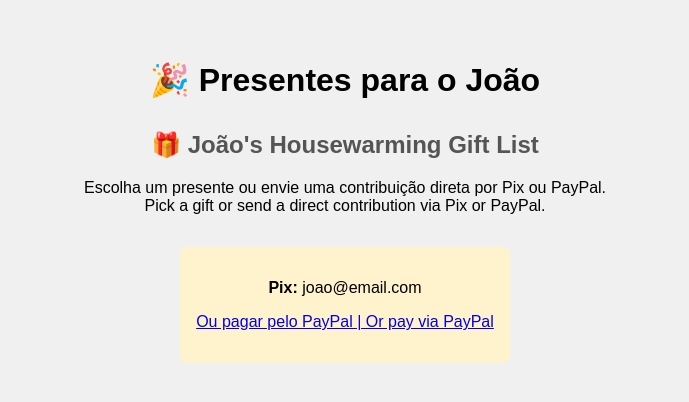
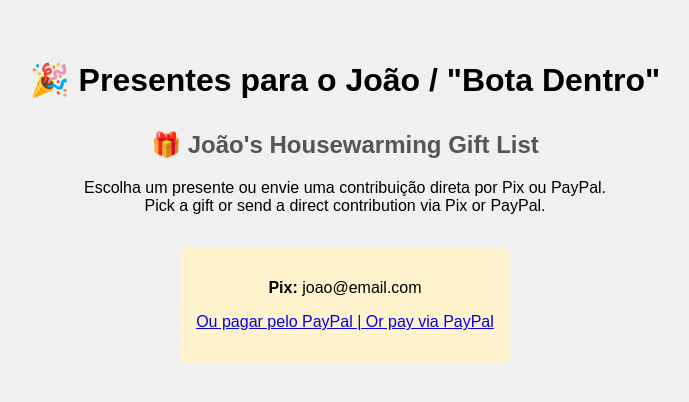
Before and after one commit to ped-veloso/joao-housewarming, a plain HTML site: page index.html in a window 1280 px wide. Shown: the whole page, without its empty margins (295-984 px from the left). Drawn offline with Linux system fonts and the light colour scheme.

Commit message:
Update index.html

```diff
--- a/index.html
+++ b/index.html
@@ -2,7 +2,7 @@
 <html lang="pt-br">
 <head>
   <meta charset="UTF-8">
-  <title>Presentes para o João 🎁</title>
+  <title>Presentes para o João / "Bota Dentro" 🎁</title>
   <meta name="viewport" content="width=device-width, initial-scale=1">
   <style>
     body {
@@ -67,7 +67,7 @@
 </head>
 <body>
 
-  <h1>🎉 Presentes para o João</h1>
+  <h1>🎉 Presentes para o João / "Bota Dentro"</h1>
   <h2>🎁 João's Housewarming Gift List</h2>
   <p>Escolha um presente ou envie uma contribuição direta por Pix ou PayPal.<br>
      Pick a gift or send a direct contribution via Pix or PayPal.</p>
```
